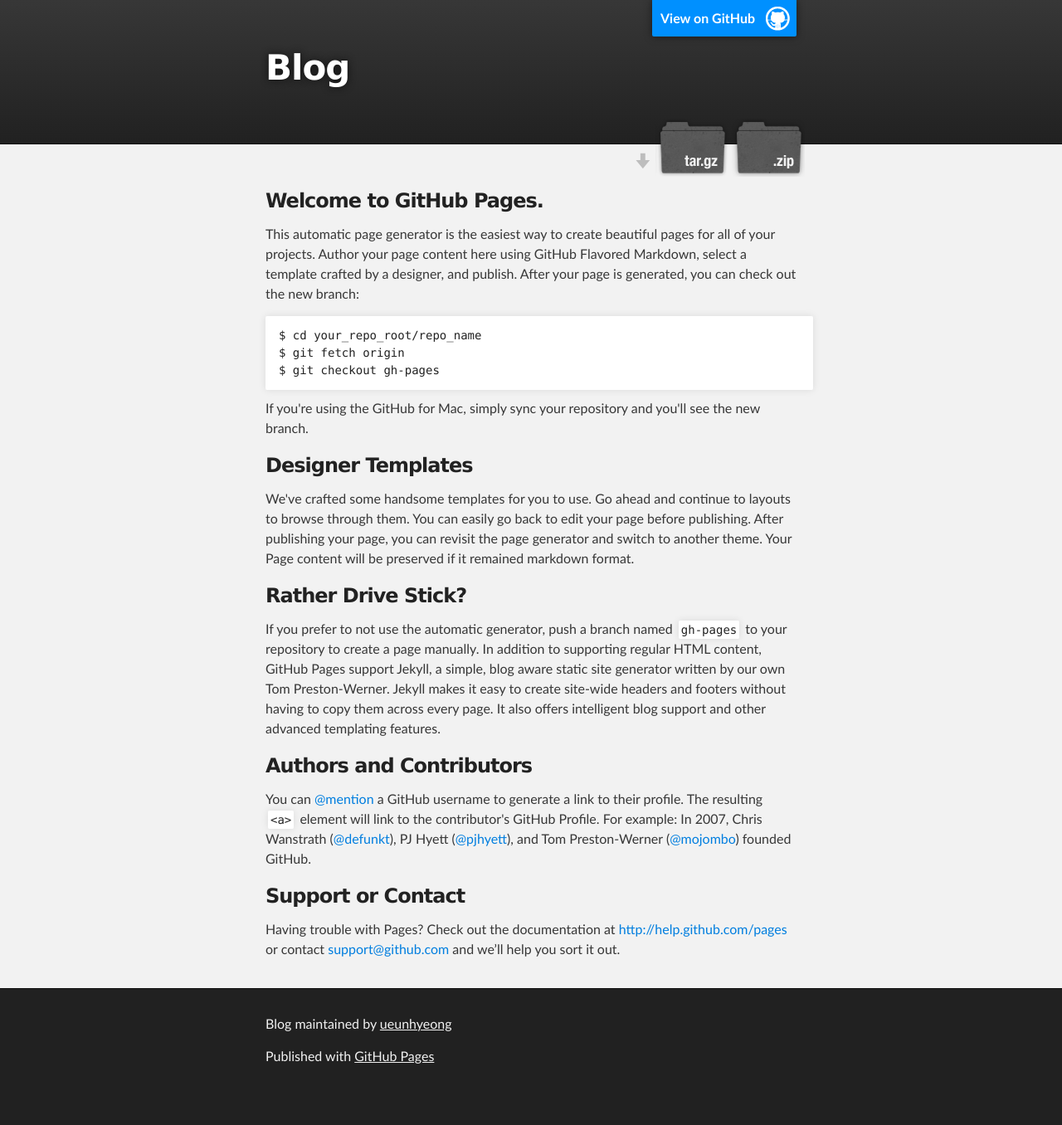
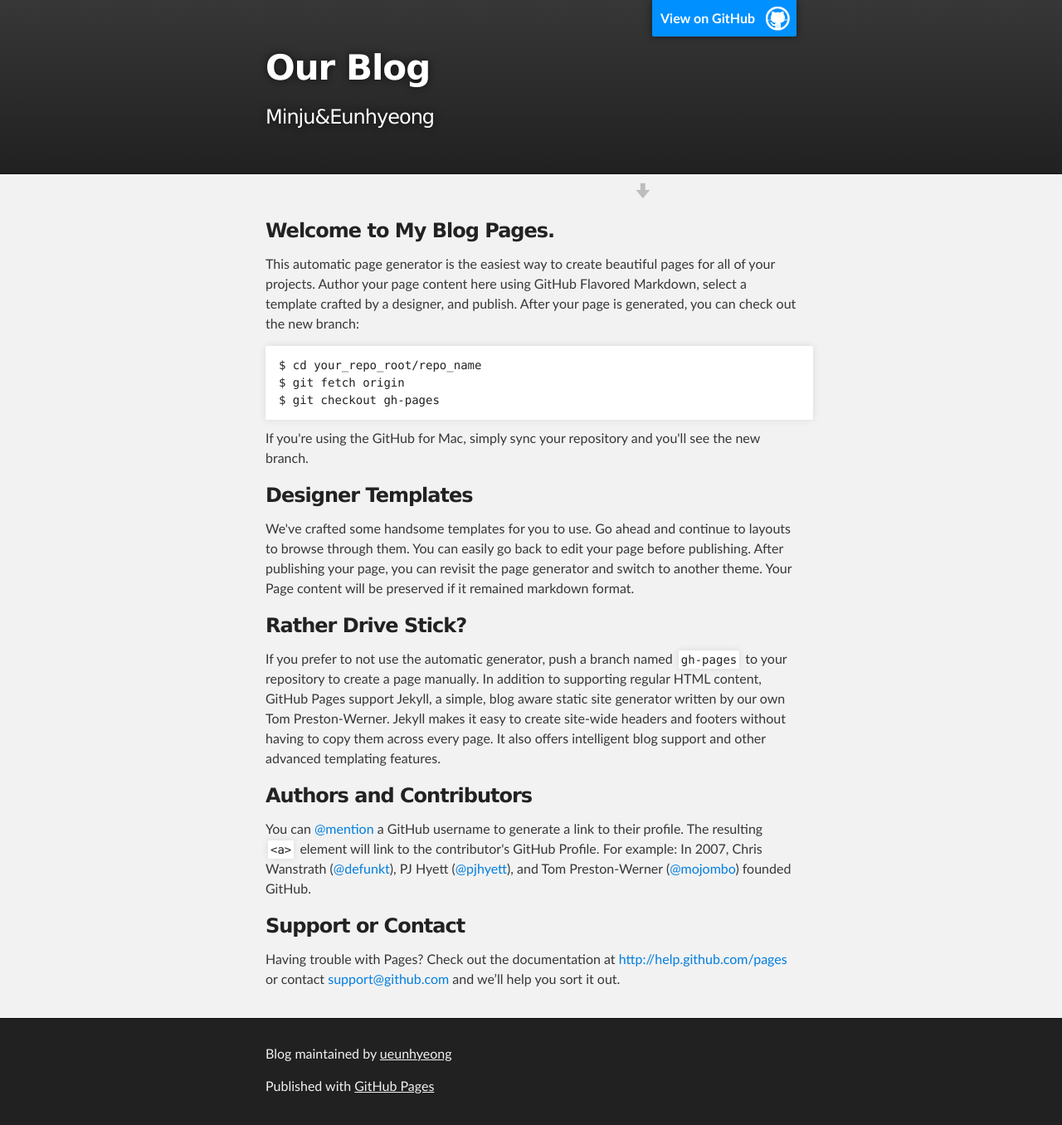
Before and after one commit to ueunhyeong/blog, a Jekyll site: the page index.html, which Jekyll copies as it is, in a window 1280 px wide. Shown: the whole page at 83% size. Built offline with Jekyll 4.4.1, drawn with Linux system fonts in a browser that asks for light colours; Markdown is read by kramdown in place of the engine named in the settings; before the commit the page ends 1320 px from its top, so only the background shows below that.

Commit message:
Update index.html

```diff
--- a/index.html
+++ b/index.html
@@ -18,13 +18,13 @@
         <header class="inner">
           <a id="forkme_banner" href="https://github.com/ueunhyeong/blog">View on GitHub</a>
 
-          <h1 id="project_title">Blog</h1>
-          <h2 id="project_tagline"></h2>
+          <h1 id="project_title">Our Blog</h1>
+          <h2 id="project_tagline">Minju&Eunhyeong</h2>
 
             <section id="downloads">
-              <a class="zip_download_link" href="https://github.com/ueunhyeong/blog/zipball/master">Download this project as a .zip file</a>
+<!--              <a class="zip_download_link" href="https://github.com/ueunhyeong/blog/zipball/master">Download this project as a .zip file</a>
               <a class="tar_download_link" href="https://github.com/ueunhyeong/blog/tarball/master">Download this project as a tar.gz file</a>
-            </section>
+-->            </section>
         </header>
     </div>
 
@@ -32,7 +32,7 @@
     <div id="main_content_wrap" class="outer">
       <section id="main_content" class="inner">
         <h3>
-<a name="welcome-to-github-pages" class="anchor" href="#welcome-to-github-pages"><span class="octicon octicon-link"></span></a>Welcome to GitHub Pages.</h3>
+<a name="welcome-to-github-pages" class="anchor" href="#welcome-to-github-pages"><span class="octicon octicon-link"></span></a>Welcome to My Blog Pages.</h3>
 
 <p>This automatic page generator is the easiest way to create beautiful pages for all of your projects. Author your page content here using GitHub Flavored Markdown, select a template crafted by a designer, and publish. After your page is generated, you can check out the new branch:</p>
 
```
